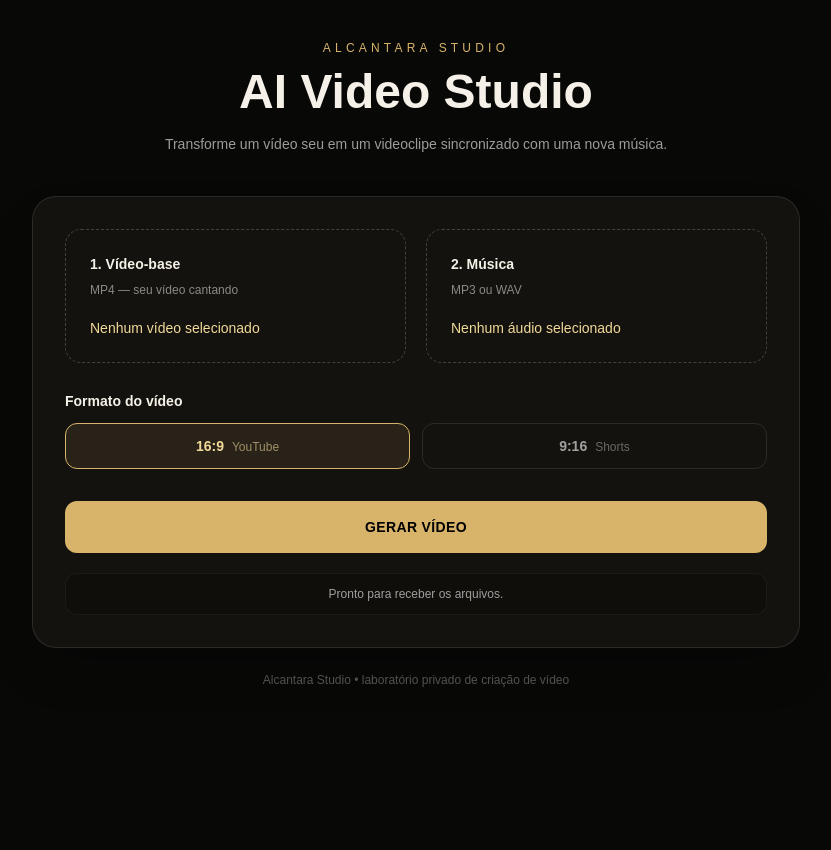
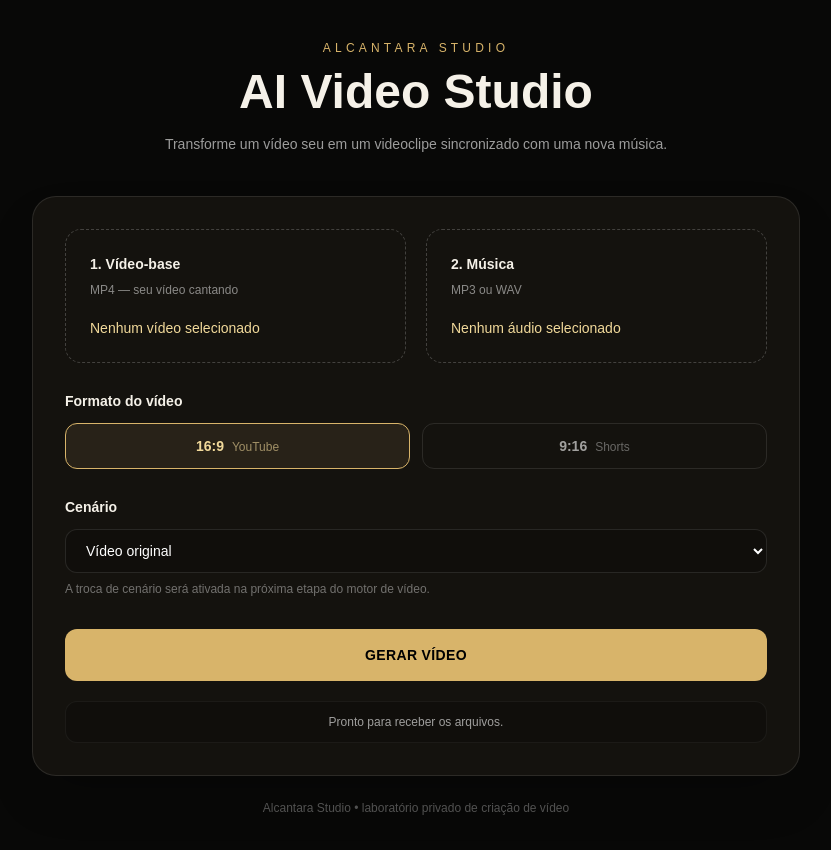
Before and after one commit to Claudioalcantara2019/alcantara-studio-ai-video, a Next.js app: page / in a window 1280 px wide. Shown: the top 850 px of the page, without its empty margins (224-1055 px from the left). Before the commit the page ends 800 px from the top, so only its background shows below. Built offline with nearby package versions, Linux system fonts and the light colour scheme.

Commit message:
Add scene selector to video studio interface

```diff
--- a/app/page.tsx
+++ b/app/page.tsx
@@ -1,6 +1,7 @@
 "use client";
 
 import { ChangeEvent, useMemo, useState } from "react";
+import { SCENE_OPTIONS, SceneOption } from "@/lib/job";
 
 type Format = "16:9" | "9:16";
 
@@ -8,6 +9,7 @@ export default function Home() {
   const [video, setVideo] = useState<File | null>(null);
   const [audio, setAudio] = useState<File | null>(null);
   const [format, setFormat] = useState<Format>("16:9");
+  const [scene, setScene] = useState<SceneOption>(SCENE_OPTIONS[0]);
   const [status, setStatus] = useState("Pronto para receber os arquivos.");
   const [busy, setBusy] = useState(false);
   const [resultUrl, setResultUrl] = useState<string | null>(null);
@@ -71,6 +73,7 @@ export default function Home() {
     form.append("video", video);
     form.append("audio", audio);
     form.append("format", format);
+    form.append("scene", scene.id);
 
     try {
       const response = await fetch("/api/jobs", {
@@ -148,6 +151,27 @@ export default function Home() {
             </div>
           </div>
 
+          <div className="mt-7">
+            <p className="mb-3 text-sm font-semibold">Cenário</p>
+            <select
+              value={scene.id}
+              onChange={(event) => {
+                const selected = SCENE_OPTIONS.find((item) => item.id === event.target.value);
+                if (selected) setScene(selected);
+              }}
+              className="w-full rounded-xl border border-white/10 bg-black/20 px-4 py-3 text-sm text-white outline-none"
+            >
+              {SCENE_OPTIONS.map((item) => (
+                <option key={item.id} value={item.id}>
+                  {item.name}
+                </option>
+              ))}
+            </select>
+            <p className="mt-2 text-xs text-white/40">
+              A troca de cenário será ativada na próxima etapa do motor de vídeo.
+            </p>
+          </div>
+
           <button
             type="button"
             onClick={generate}
```
